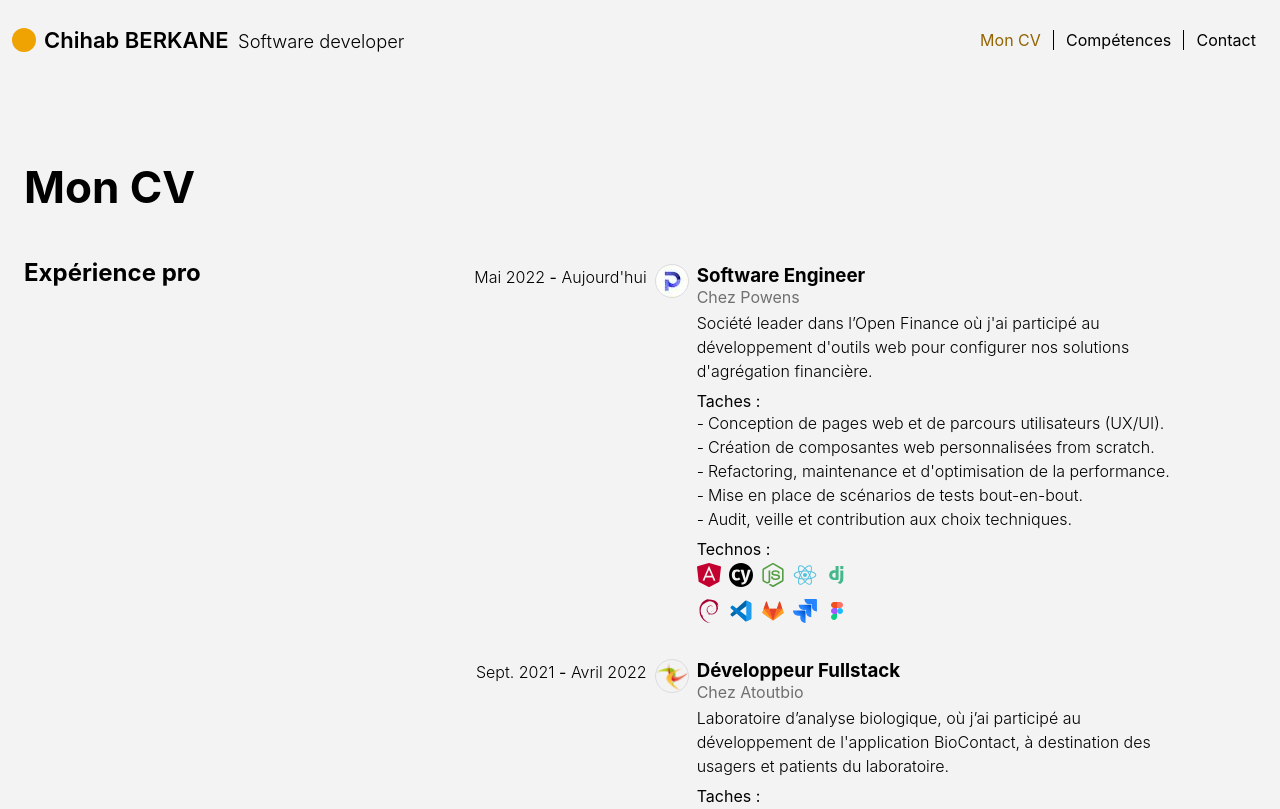
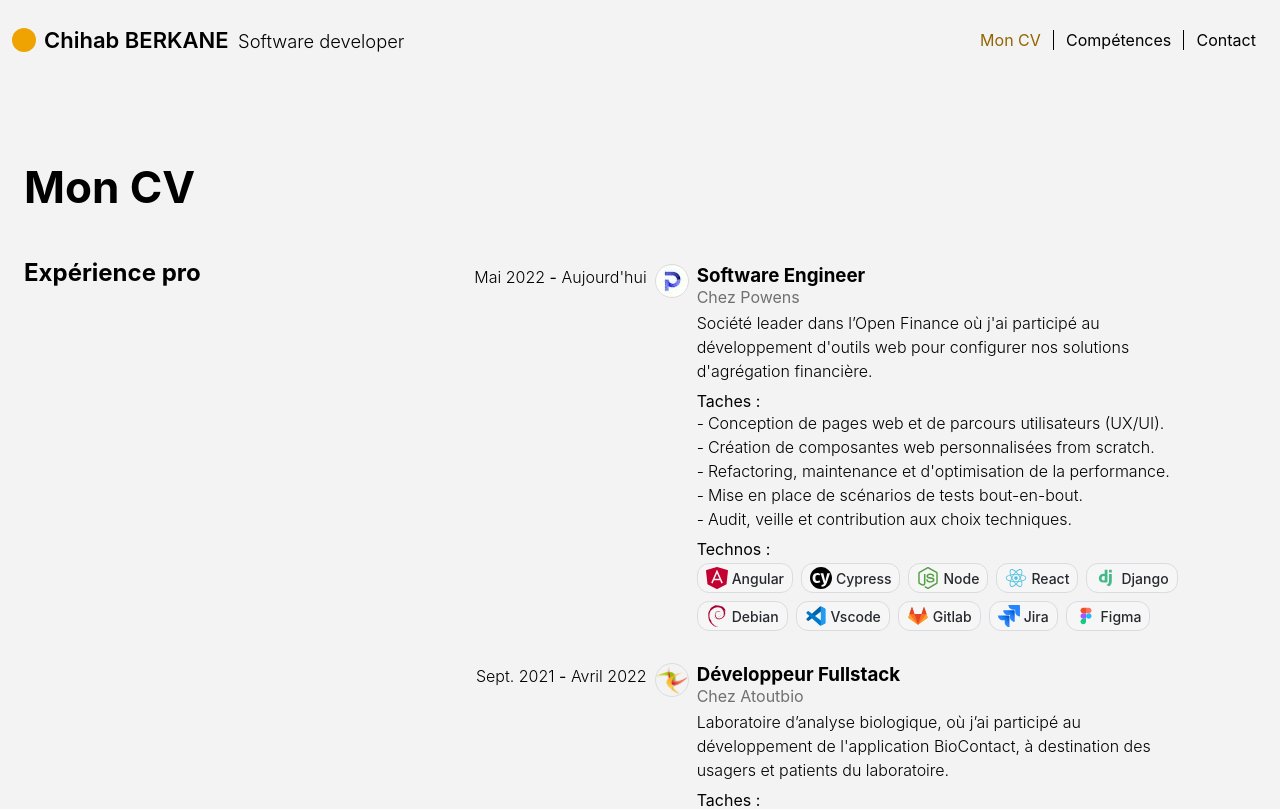
Before and after one commit to cberkane/resume, a React (Vite) app: page /resume in a window 1280 px wide. Shown: the top 809 px of the page. Built offline with nearby package versions, Linux system fonts and the light colour scheme.

Commit message:
Add tooltip display

```diff
--- a/src/components/ResumeItem.scss
+++ b/src/components/ResumeItem.scss
@@ -115,6 +115,18 @@
 					font-size: 14px;
 					font-weight: 500;
 					text-transform: capitalize;
+
+					@include small-screen {
+						display: none;
+					}
+				}
+
+				.tooltip {
+					display: none;
+
+					@include small-screen {
+						display: block;
+					}
 				}
 			}
 		}
--- a/src/components/ResumeItem.tsx
+++ b/src/components/ResumeItem.tsx
@@ -7,8 +7,6 @@ import { Education } from "src/models/education";
 import "./ResumeItem.scss";
 
 const ResumeItem: React.FC<{ experience?: Experience, education?: Education, className?: string }> = ({ experience, education, className }) => {
-
-	const showTooltip = true;
 
 	return (
 		<div className={`resume-item ${className}`}>
@@ -37,27 +35,27 @@ const ResumeItem: React.FC<{ experience?: Experience, education?: Education, cla
 					<div className="item-footer">
 						<p className="label">Technos :</p>
 						<div>
-							{experience.technologies?.map(tech => showTooltip ?
-								<Tooltip title={tech}>
+							{experience.technologies?.map(tech => <>
+								<Tooltip className="tooltip" title={tech}>
 									<Icon iconName={tech} />
 								</Tooltip>
-								:
 								<span className="chip">
 									<Icon iconName={tech} size={22} />
 									{tech}
 								</span>
+							</>
 							)}
 						</div>
 						<div>
-							{experience.environment?.map(env => showTooltip ?
-								<span className="tooltip" data-tooltip={env} >
+							{experience.environment?.map(env => <>
+								<Tooltip className="tooltip" title={env}>
 									<Icon iconName={env} />
-								</span>
-								:
+								</Tooltip>
 								<span className="chip">
 									<Icon iconName={env} size={22} />
 									{env}
 								</span>
+							</>
 							)}
 						</div>
 					</div>
--- a/src/components/Tooltip.tsx
+++ b/src/components/Tooltip.tsx
@@ -2,9 +2,16 @@ import React from "react";
 
 import "./Tooltip.scss";
 
-const Tooltip: React.FC<{ children: React.ReactNode, title: string }> = ({ children, title }) => {
+interface TooltipProps {
+	children: React.ReactNode;
+	className: string;
+	title: string;
+}
+
+
+const Tooltip: React.FC<TooltipProps> = ({ children, className, title }) => {
 	return (
-		<span className="tooltip" data-tooltip={title}>
+		<span className={`tooltip ${className}`} data-tooltip={title}>
 			{children}
 		</span>
 	);
```
